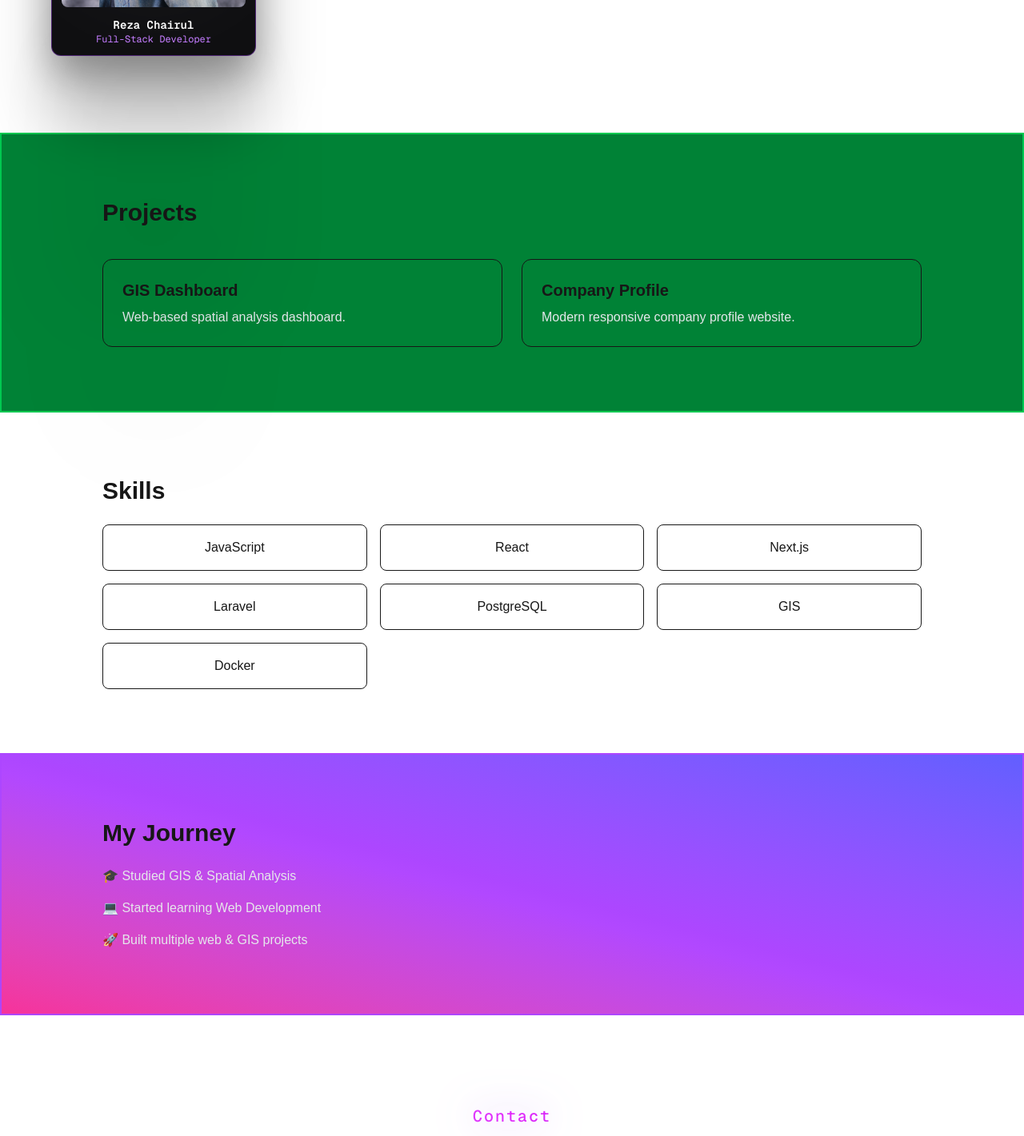
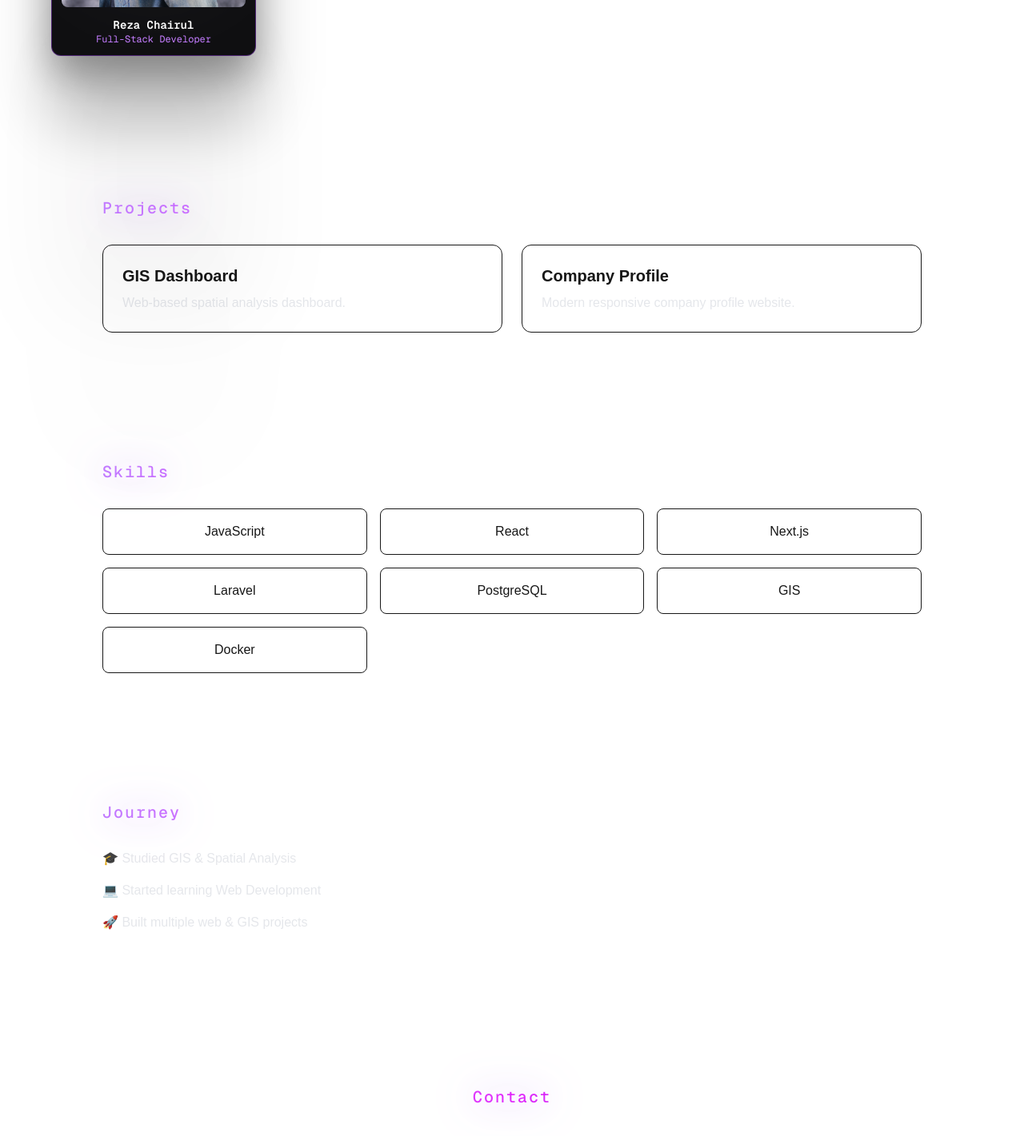
Before and after one commit to rezachairul/cobra-dev, a Next.js app: page /home in a window 1280 px wide. Shown: the part 1267-2688 px from the top of the page at 80% size. Built offline with nearby package versions, Linux system fonts and the light colour scheme.

Commit message:
feat: update section titles and improve layout; remove unnecessary peer dependencies in package-lock

```diff
--- a/sections/about.js
+++ b/sections/about.js
@@ -11,10 +11,9 @@ export default function About() {
       <div className="max-w-6xl mx-auto">
 
         {/* Title */}
-      <h2 className="text-lg md:text-xl font-medium font-mono mb-8 tracking-widest bg-gradient-to-r from-purple-400 via-fuchsia-500 to-purple-700 text-transparent bg-clip-text drop-shadow-[0_0_25px_rgba(168,85,247,0.8)]">
-        About Me
-        <span className="h-[2px] w-20 bg-purple-500"></span>
-      </h2>
+        <h2 className="text-lg md:text-xl font-medium font-mono mb-8 tracking-widest bg-gradient-to-r from-purple-400 via-fuchsia-500 to-purple-700 text-transparent bg-clip-text drop-shadow-[0_0_25px_rgba(168,85,247,0.8)]">
+          About Me
+        </h2>
 
         {/* Content */}
         <div className="grid grid-cols-1 md:grid-cols-[25%_75%] gap-10 items-start">
--- a/sections/hero.js
+++ b/sections/hero.js
@@ -62,7 +62,7 @@ export default function Hero() {
             hover:shadow-[0_0_25px_rgba(168,85,247,0.8)]
           "
           >
-            <a href="#contact">View My Projects</a>
+            <a href="#project">View My Projects</a>
           </button>
 
           {/* Secondary Button */}
--- a/sections/journey.js
+++ b/sections/journey.js
@@ -6,9 +6,12 @@
 // Export
 export default function Journey() {
   return (
-    <section id="journey" className="py-20 px-6 bg-gradient-to-bl from-indigo-500 via-purple-500 to-pink-500 border-purple-500 border-2">
+    <section id="journey" className="py-20 px-6">
       <div className="max-w-5xl mx-auto">
-        <h2 className="text-3xl font-bold mb-6">My Journey</h2>
+        {/* Title */}
+        <h2 className="text-lg md:text-xl font-medium font-mono mb-8 tracking-widest bg-gradient-to-r from-purple-400 via-fuchsia-500 to-purple-700 text-transparent bg-clip-text drop-shadow-[0_0_25px_rgba(168,85,247,0.8)]">
+          Journey
+        </h2>
         <ul className="space-y-4 text-gray-200">
           <li>🎓 Studied GIS & Spatial Analysis</li>
           <li>💻 Started learning Web Development</li>
--- a/sections/project.js
+++ b/sections/project.js
@@ -17,9 +17,12 @@ export default function Project() {
   ];
 
   return (
-    <section id="project" className="py-20 px-6 bg-green-700 border-green-500 border-2 mx-auto">
+    <section id="project" className="py-20 px-6 mx-auto">
       <div className="max-w-5xl mx-auto">
-        <h2 className="text-3xl font-bold mb-10">Projects</h2>
+        {/* Title */}
+        <h2 className="text-lg md:text-xl font-medium font-mono mb-8 tracking-widest bg-gradient-to-r from-purple-400 via-fuchsia-500 to-purple-700 text-transparent bg-clip-text drop-shadow-[0_0_25px_rgba(168,85,247,0.8)]">
+          Projects
+        </h2>
         <div className="grid md:grid-cols-2 gap-6">
           {projects.map((project, index) => (
             <div key={index} className="border p-6 rounded-xl">
--- a/sections/skill.js
+++ b/sections/skill.js
@@ -18,7 +18,10 @@ export default function Skill() {
   return (
     <section id="skill" className="py-20 px-6">
       <div className="max-w-5xl mx-auto">
-        <h2 className="text-3xl font-bold mb-6">Skills</h2>
+        {/* Title */}
+        <h2 className="text-lg md:text-xl font-medium font-mono mb-8 tracking-widest bg-gradient-to-r from-purple-400 via-fuchsia-500 to-purple-700 text-transparent bg-clip-text drop-shadow-[0_0_25px_rgba(168,85,247,0.8)]">
+          Skills
+        </h2>
         <div className="grid grid-cols-2 md:grid-cols-3 gap-4">
           {skills.map((skill, index) => (
             <div key={index} className="border p-4 rounded-lg text-center">
```
Also changed, not shown: 1 other file (tests, documents, lock files or other folders).
